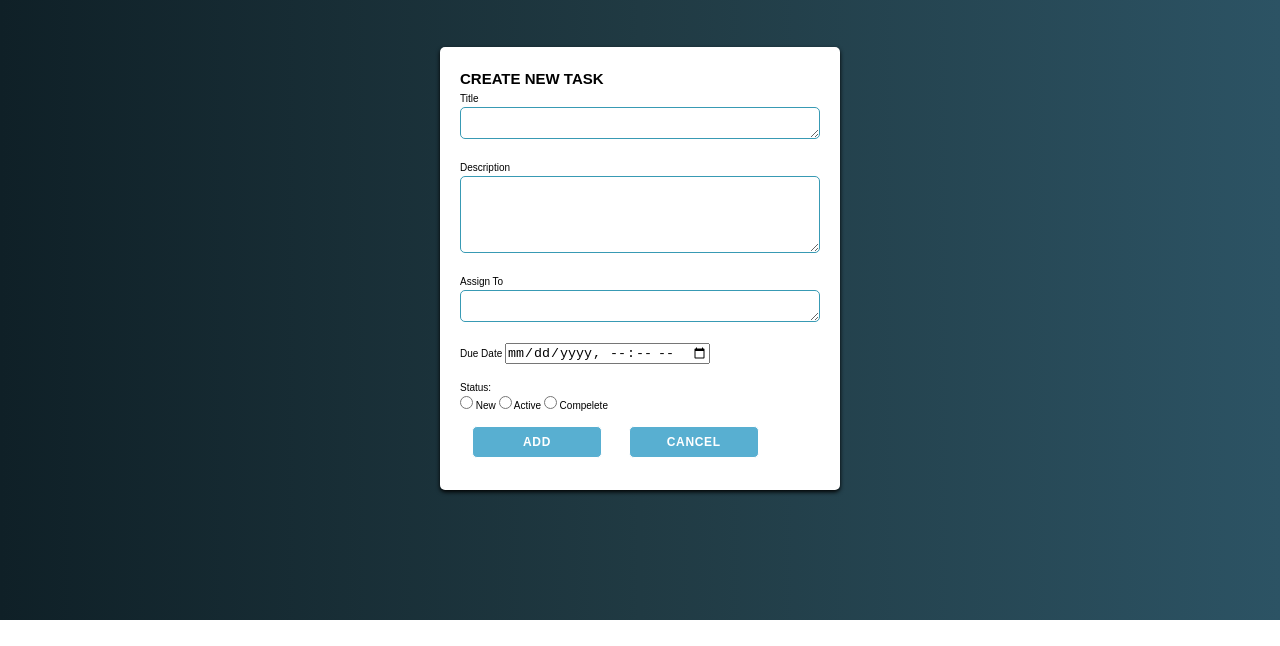
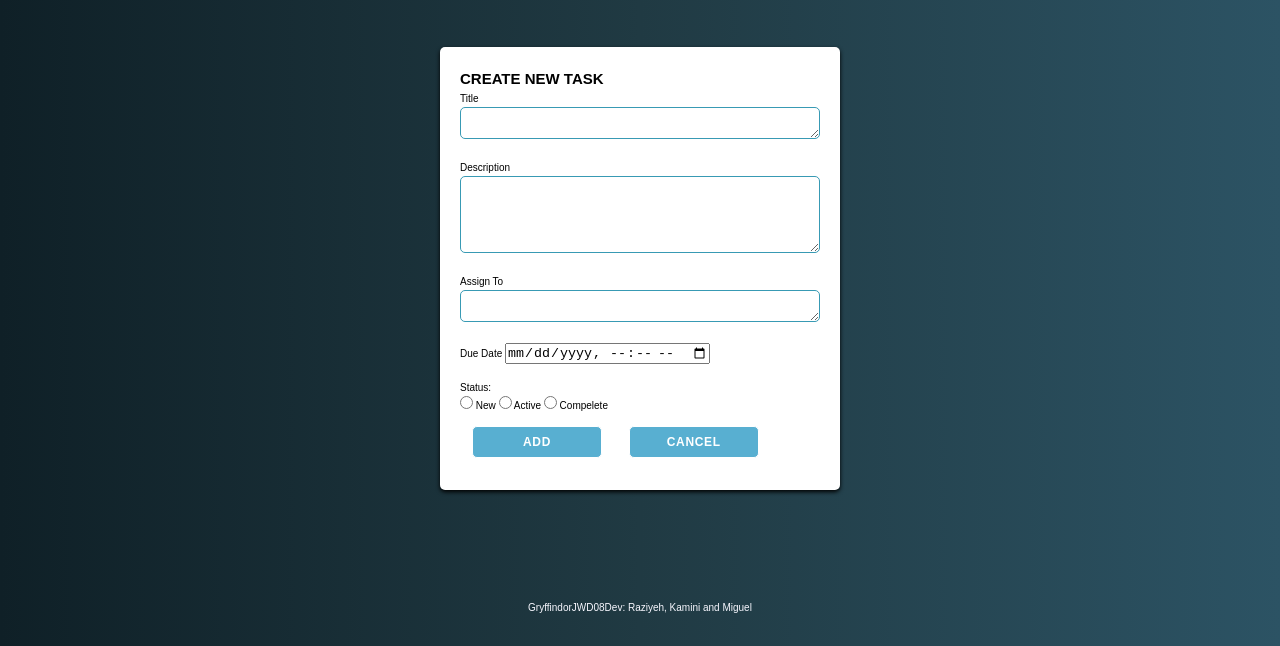
Before and after one commit to miguelalzona/FinalProject-Task-List-2.0, a plain HTML site: page index.html in a window 1280 px wide. Shown: the part 328-974 px from the top of the page. Before the commit the page ends 948 px from the top, so only its background shows below. Drawn offline with Linux system fonts and the light colour scheme; a web font is replaced by a local one.

Commit message:
added Team Member Byline below

```diff
--- a/index.html
+++ b/index.html
@@ -68,6 +68,8 @@
 
        <div class="flashcards"></div>
        <script src="./main.js"></script>
-
+  <footer class="footer-byline">
+      <span> GryffindorJWD08Dev: Raziyeh, Kamini and Miguel</span>
+  </footer>
 </body>
 </html>
--- a/style.css
+++ b/style.css
@@ -366,3 +366,9 @@ button {
     width: 100%;
   }
 }
+
+.footer-byline {
+  color:ghostwhite;
+  display:flex;
+  justify-content:center;
+}
```
